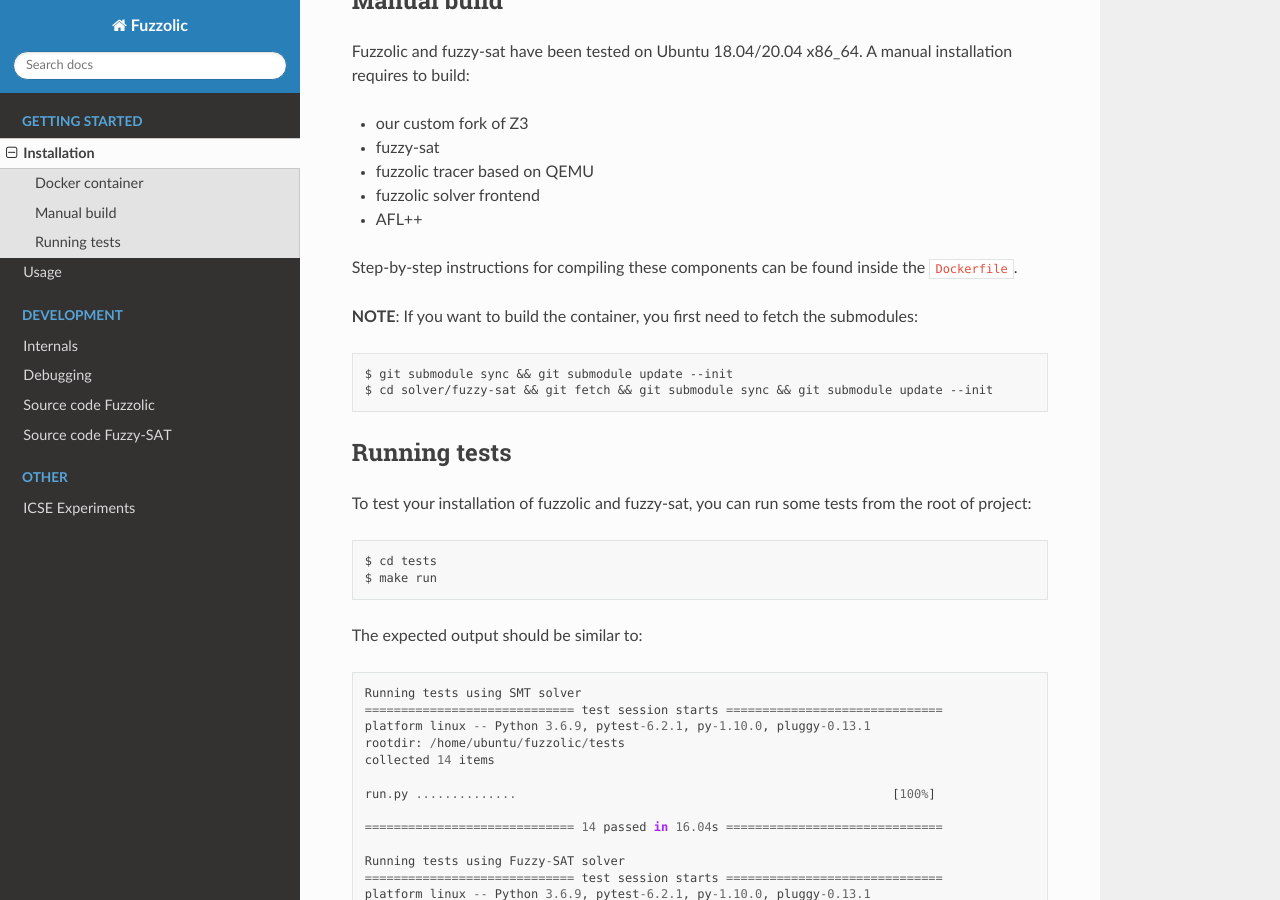
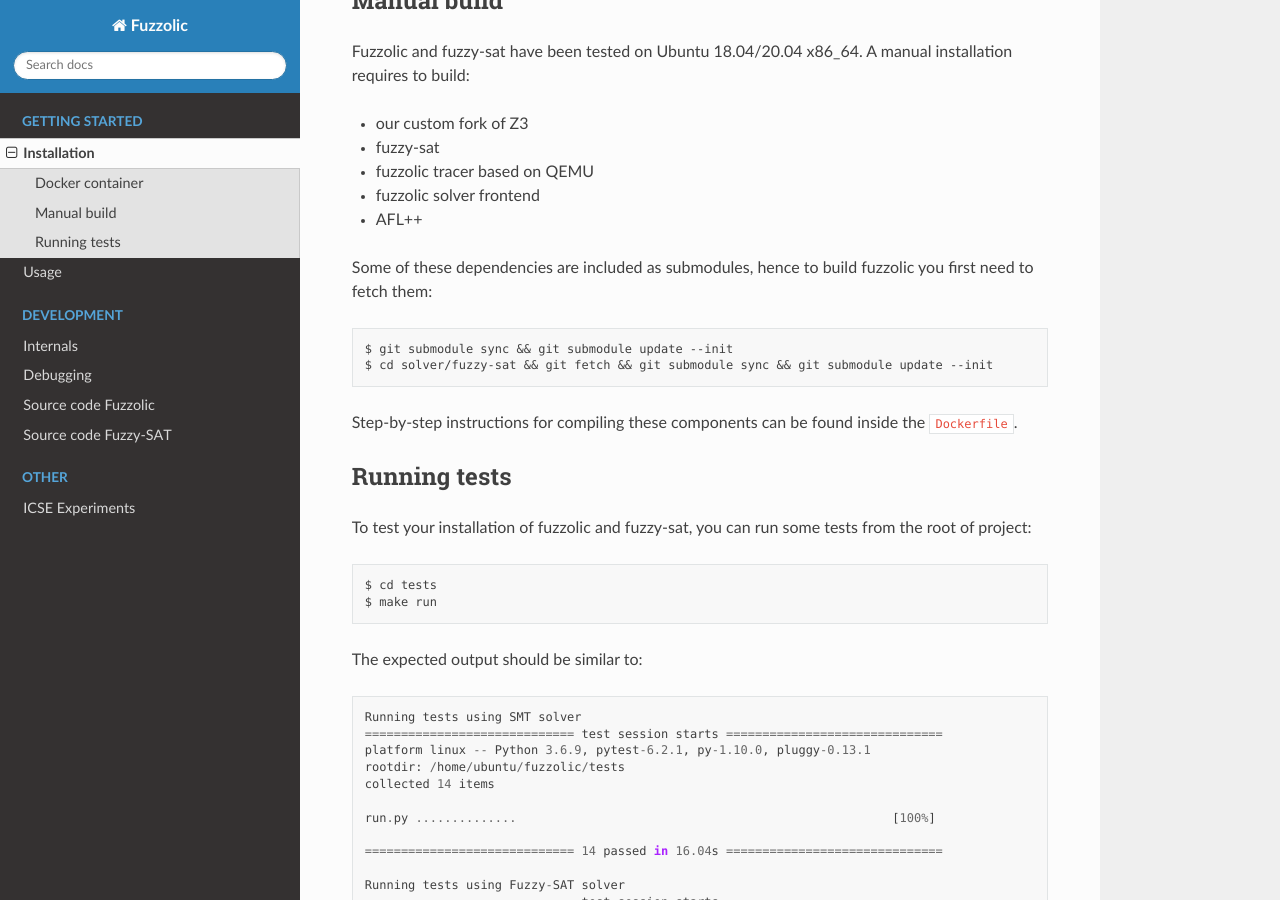
Before and after one commit to season-lab/fuzzolic, a Sphinx documentation site: the page built from docs/install.md, in a window 1280 px wide and 900 px high, scrolled down 347 px. Built offline with Sphinx 7.4.7 and the Read the Docs theme 2.0.0, drawn with Linux system fonts in a browser that asks for light colours.

Commit message:
Update install.md

````diff
--- a/docs/install.md
+++ b/docs/install.md
@@ -14,13 +14,13 @@ Fuzzolic and fuzzy-sat have been tested on Ubuntu 18.04/20.04 x86_64. A manual i
  * fuzzolic solver frontend
  * AFL++
 
-Step-by-step instructions for compiling these components can be found inside the [`Dockerfile`](https://github.com/season-lab/fuzzolic/blob/master/docker/fuzzolic-runner/Dockerfile.Ubuntu2004).
-
-**NOTE**: If you want to build the container, you first need to fetch the submodules:
+Some of these dependencies are included as submodules, hence to build fuzzolic you first need to fetch them:
 ```
 $ git submodule sync && git submodule update --init
 $ cd solver/fuzzy-sat && git fetch && git submodule sync && git submodule update --init
 ```
+
+Step-by-step instructions for compiling these components can be found inside the [`Dockerfile`](https://github.com/season-lab/fuzzolic/blob/master/docker/fuzzolic-runner/Dockerfile.Ubuntu2004).
 
 ## Running tests
 To test your installation of fuzzolic and fuzzy-sat, you can run some tests from the root of project:
````
